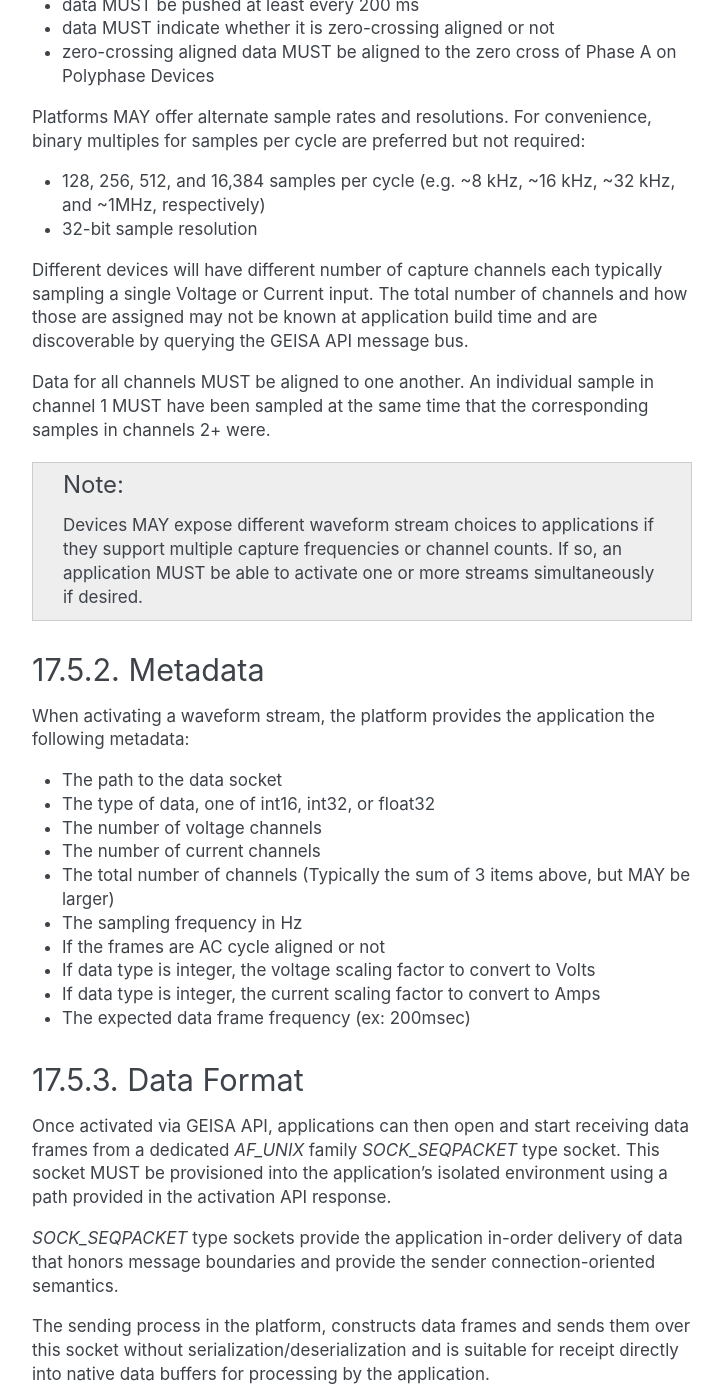
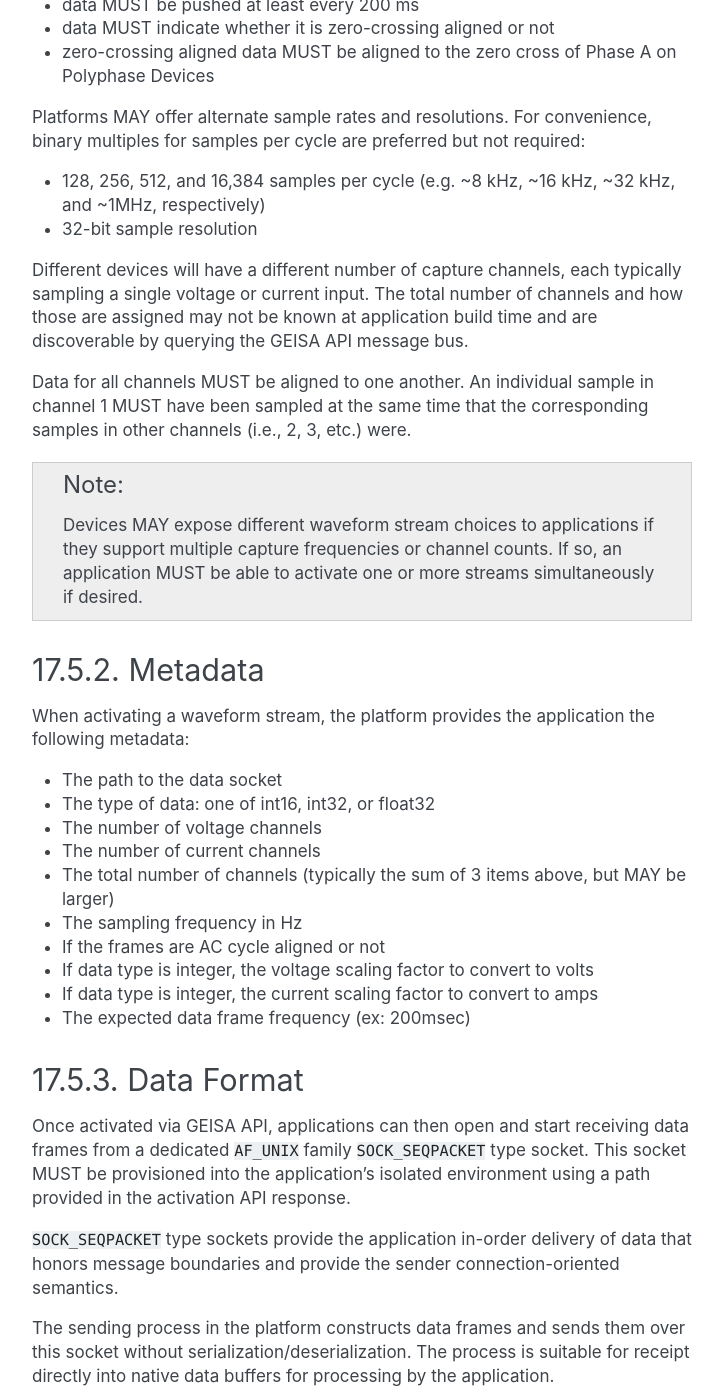
Before and after one commit to geisa/specification, a Sphinx documentation site: the page built from source/api/waveform.rst, in a window 1280 px wide and 1400 px high, scrolled down 571 px. Shown: the whole window, without its empty margins (388-1111 px from the left). Built offline with Sphinx 7.4.7, drawn with Linux system fonts in a browser that asks for light colours; the version number could not be read and is left out; some of the changed text lies outside the part shown.

Commit message:
Adjusted formatting of waveform API, added note.

```diff
--- a/source/api/waveform.rst
+++ b/source/api/waveform.rst
@@ -29,15 +29,17 @@ For convenience, binary multiples for samples per cycle are preferred but not re
   (e.g. ~8 kHz, ~16 kHz, ~32 kHz, and ~1MHz, respectively)
 - 32-bit sample resolution
 
-Different devices will have different number of capture channels each typically sampling a single Voltage or Current input.  The total number of channels and how those are assigned may not be known at application build time and are discoverable by querying the GEISA API message bus.
+Different devices will have a different number of capture channels, each typically sampling a single voltage or current input.
+The total number of channels and how those are assigned may not be known at application build time and are discoverable by querying the GEISA API message bus.
 
-Data for all channels MUST be aligned to one another.  An individual sample in channel 1 MUST have been sampled at the same time that the corresponding samples in channels 2+ were.
+Data for all channels MUST be aligned to one another.  An individual sample in channel 1 MUST have been sampled at the same time that the corresponding samples in other channels (i.e., 2, 3, etc.) were.
 
 
 .. Note::
 
   Devices MAY expose different waveform stream choices to applications if they support multiple capture frequencies or channel counts.  If so, an application MUST be able to activate one or more streams simultaneously if desired.
 
+.. _waveform_metadata:
 
 Metadata
 ^^^^^^^^
@@ -45,25 +47,31 @@ Metadata
 When activating a waveform stream, the platform provides the application the following metadata:
 
 - The path to the data socket
-- The type of data, one of int16, int32, or float32
+- The type of data: one of int16, int32, or float32
 - The number of voltage channels
 - The number of current channels
-- The total number of channels (Typically the sum of 3 items above, but MAY be larger)
+- The total number of channels (typically the sum of 3 items above, but MAY be larger)
 - The sampling frequency in Hz
 - If the frames are AC cycle aligned or not
-- If data type is integer, the voltage scaling factor to convert to Volts
-- If data type is integer, the current scaling factor to convert to Amps
+- If data type is integer, the voltage scaling factor to convert to volts
+- If data type is integer, the current scaling factor to convert to amps
 - The expected data frame frequency (ex: 200msec)
 
 
 Data Format
 ^^^^^^^^^^^
 
-Once activated via GEISA API, applications can then open and start receiving data frames from a dedicated `AF_UNIX` family `SOCK_SEQPACKET` type socket.  This socket MUST be provisioned into the application's isolated environment using a path provided in the activation API response.
+Once activated via GEISA API, applications can then open and start receiving data frames from a
+dedicated ``AF_UNIX`` family ``SOCK_SEQPACKET`` type socket.
+This socket MUST be provisioned into the application's isolated environment using
+a path provided in the activation API response.
 
-`SOCK_SEQPACKET` type sockets provide the application in-order delivery of data that honors message boundaries and provide the sender connection-oriented semantics.
+``SOCK_SEQPACKET`` type sockets provide the application in-order delivery of data
+that honors message boundaries and provide the sender connection-oriented semantics.
 
-The sending process in the platform, constructs data frames and sends them over this socket without serialization/deserialization and is suitable for receipt directly into native data buffers for processing by the application.
+The sending process in the platform constructs data frames and sends them over this
+socket without serialization/deserialization. The process is suitable for receipt directly
+into native data buffers for processing by the application.
 
 The data frame is formatted as follows (example C language structure)::
 
@@ -80,11 +88,13 @@ The data frame is formatted as follows (example C language structure)::
      } data;
    };
 
-Notably absent from the data frame is the metadata listed above as well as the frame length which is obtained from the `recv()` or similar syscall.
+Notably absent from the data frame is the :ref:`waveform_metadata` listed above as well as the frame length
+which is obtained from the ``recv()`` or similar syscall.
 
-The `timestamp` field MUST be the timestamp for the first sample in the frame.
+The ``timestamp`` field MUST be the timestamp for the first sample in the frame.
 
-The `data` union represents a variable length array of one of the three supported data types.  The array size is computed as `sample_count * total_channel_count`.
+The ``data`` union represents a variable length array of one of the three supported data types.
+The array size is computed as ``sample_count * total_channel_count``.
 
 Samples within the data array MUST be ordered as follows:
 
@@ -164,3 +174,10 @@ For example, a polyphase with neutral meter with 3 Voltage and 4 Current channel
 
 
 |geisa-pyramid|
+
+
+.. [#ansiforms] ANSI defines a series of standard meter "forms" for the North American market in the `ANSI C12.1 standard
+   <https://webstore.ansi.org/standards/nema/ansic122024>`__.
+   Each form has specific physical and electrical characteristics.
+   Readers may find the summary published by the Great Lakes Electric Meter School helpful:
+   https://glems.org/wp-content/uploads/2021/02/Wiring-Diagrams_Website-Revised.pdf
```
Also changed, not shown: other parts of source/api/waveform.rst (+4 -4 lines).
